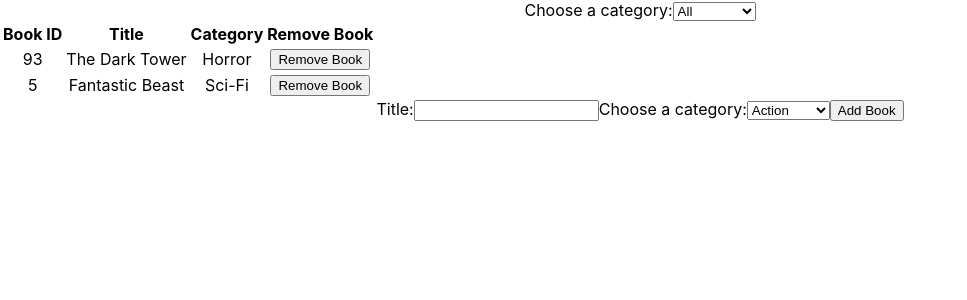
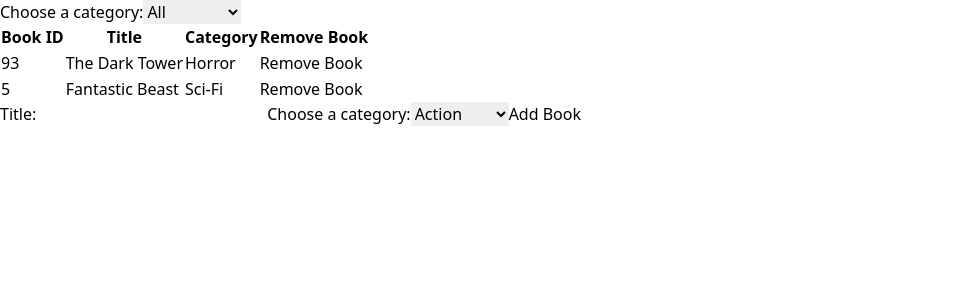
Before and after one commit to gurbuzertunga/react_bookstore, a React (Create React App) app: page / in a window 1280 px wide. Shown: the top 300 px of the page, without its empty margins (0-967 px from the left). Built offline with nearby package versions, Linux system fonts and the light colour scheme.

Commit message:
Configure tailwind

```diff
--- /dev/null
+++ b/craco.config.js
@@ -0,0 +1,11 @@
+/* eslint-disable */
+module.exports = {
+    style: {
+      postcss: {
+        plugins: [
+          require('tailwindcss'),
+          require('autoprefixer'),
+        ],
+      },
+    },
+  }
--- a/src/index.css
+++ b/src/index.css
@@ -1,67 +1,5 @@
-body {
-  margin: 0;
-  font-family:
-    -apple-system,
-    BlinkMacSystemFont,
-    'Segoe UI',
-    'Roboto',
-    'Oxygen',
-    'Ubuntu',
-    'Cantarell',
-    'Fira Sans',
-    'Droid Sans',
-    'Helvetica Neue',
-    sans-serif;
-  -webkit-font-smoothing: antialiased;
-  -moz-osx-font-smoothing: grayscale;
-}
-
-code {
-  font-family:
-    source-code-pro,
-    Menlo,
-    Monaco,
-    Consolas,
-    'Courier New',
-    monospace;
-}
-
-.App {
-  text-align: center;
-}
-
-.App-logo {
-  height: 40vmin;
-  pointer-events: none;
-}
-
-@media (prefers-reduced-motion: no-preference) {
-  .App-logo {
-    animation: App-logo-spin infinite 20s linear;
-  }
-}
-
-.App-header {
-  background-color: #282c34;
-  min-height: 100vh;
-  display: flex;
-  flex-direction: column;
-  align-items: center;
-  justify-content: center;
-  font-size: calc(10px + 2vmin);
-  color: white;
-}
-
-.App-link {
-  color: #61dafb;
-}
-
-@keyframes App-logo-spin {
-  from {
-    transform: rotate(0deg);
-  }
-
-  to {
-    transform: rotate(360deg);
-  }
-}
+/* stylelint-disable */
+@tailwind base;
+@tailwind components;
+@tailwind utilities;
+/* stylelint-enable */
--- /dev/null
+++ b/tailwind.config.js
@@ -0,0 +1,12 @@
+/* eslint-disable */
+module.exports = {
+  purge: ['./src/**/*.{js,jsx,ts,tsx}', './public/index.html'],
+  darkMode: false, // or 'media' or 'class'
+  theme: {
+    extend: {},
+  },
+  variants: {
+    extend: {},
+  },
+  plugins: [],
+}
```
Also changed, not shown: package.json (+9 -4 lines), 2 other files (tests, documents, lock files or other folders).
